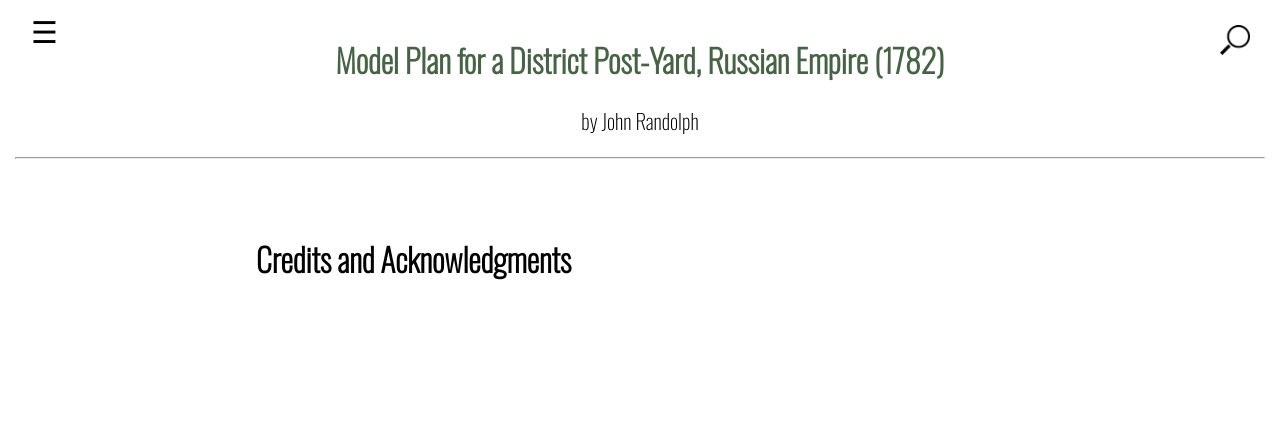
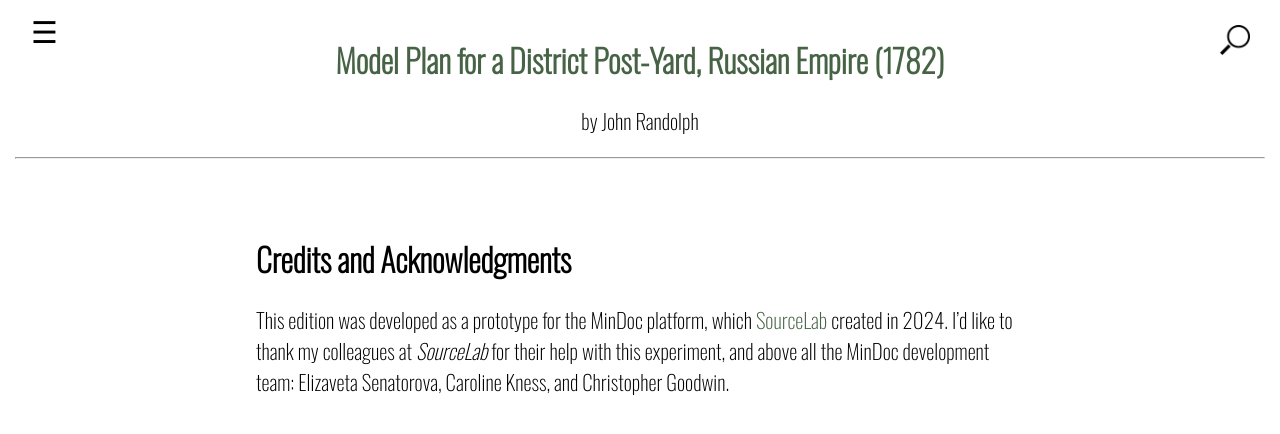
Before and after one commit to jwr12/imperial_russian_post_office_1782, a Jekyll site: the page built from 007_credits_acknowledgments.md, in a window 1280 px wide. Shown: the top 434 px of the page. Built offline with Jekyll 4.4.1, drawn with Linux system fonts in a browser that asks for light colours.

Commit message:
Update 007_credits_acknowledgments.md

```diff
--- a/007_credits_acknowledgments.md
+++ b/007_credits_acknowledgments.md
@@ -5,3 +5,5 @@ number: 007
 ---
 
 # Credits and Acknowledgments
+
+This edition was developed as a prototype for the MinDoc platform, which [SourceLab](https://sourcelab.web.illinois.edu/) created in 2024. I'd like to thank my colleagues at *SourceLab* for their help with this experiment, and above all the MinDoc development team: Elizaveta Senatorova, Caroline Kness, and Christopher Goodwin.
```
